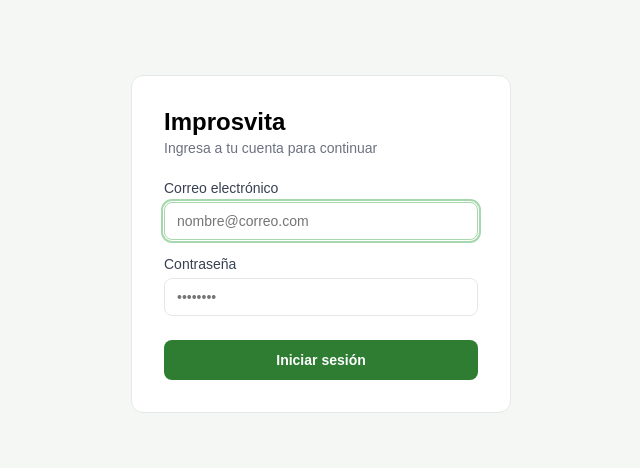
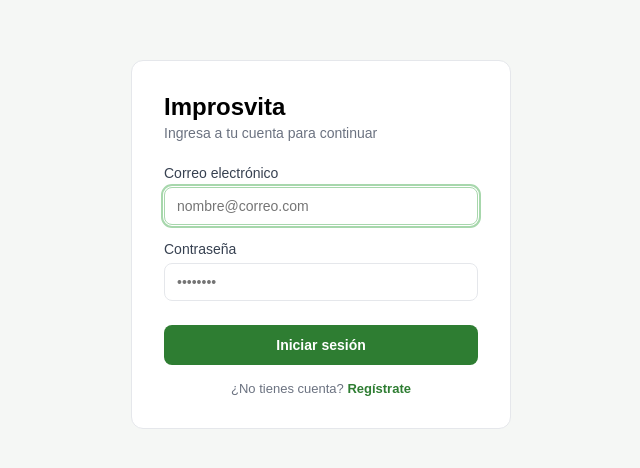
Before and after one commit to Julian049/Improsvita-frontend, a React (Vite) app: page /login in a window 1280 px wide. Shown: the part 156-624 px from the top of the page, without its empty margins (319-959 px from the left). Built offline with nearby package versions, Linux system fonts and the light colour scheme; no server answers.

Commit message:
feat: Add register link on login page

```diff
--- a/src/features/auth/LoginPage.css
+++ b/src/features/auth/LoginPage.css
@@ -84,3 +84,33 @@
     background: #a5b8a6;
     cursor: not-allowed;
 }
+
+.field-error {
+    color: #b3261e;
+    font-size: 12px;
+}
+
+.login-success {
+    background: #e8f5e9;
+    color: #2e7d32;
+    border-radius: 8px;
+    padding: 10px 12px;
+    font-size: 13px;
+}
+
+.login-switch {
+    margin: 16px 0 0;
+    text-align: center;
+    font-size: 13px;
+    color: #6b7280;
+}
+
+.login-switch a {
+    color: #2e7d32;
+    font-weight: 600;
+    text-decoration: none;
+}
+
+.login-switch a:hover {
+    text-decoration: underline;
+}
--- a/src/features/auth/LoginPage.jsx
+++ b/src/features/auth/LoginPage.jsx
@@ -1,5 +1,5 @@
 import { useState } from 'react';
-import { useLocation, useNavigate, Navigate } from 'react-router-dom';
+import { useLocation, useNavigate, Navigate, Link } from 'react-router-dom';
 import { useAuth } from '../../context/AuthContext';
 import './LoginPage.css';
 
@@ -71,6 +71,10 @@ function LoginPage() {
                         {isSubmitting ? 'Ingresando...' : 'Iniciar sesión'}
                     </button>
                 </form>
+
+                <p className="login-switch">
+                    ¿No tienes cuenta? <Link to="/register">Regístrate</Link>
+                </p>
             </div>
         </div>
     );
```
